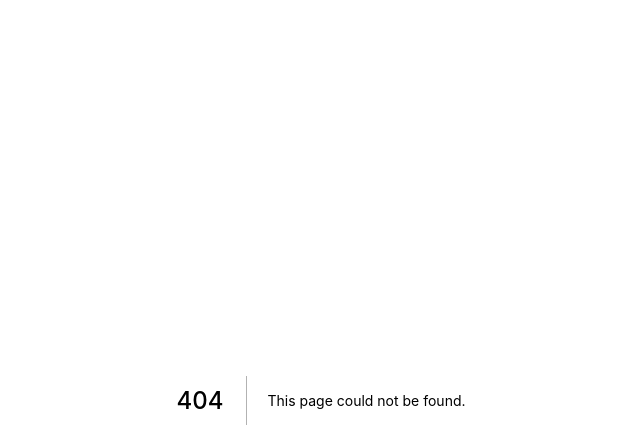
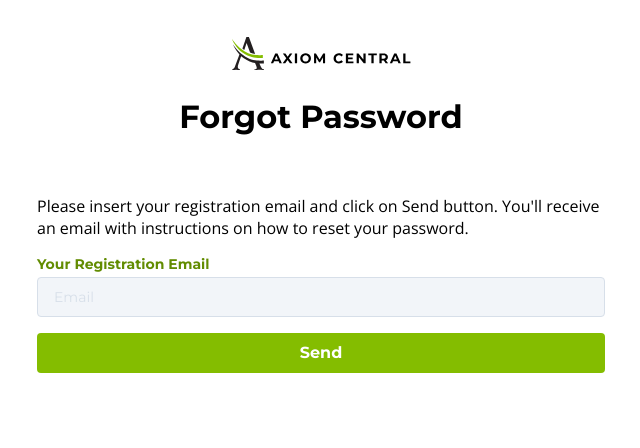
Before and after one commit to axiommortgage/axiomcentral, a Next.js app: page /reset-password in a window 1280 px wide. Before the commit this address had no page. Shown: the top 448 px of the page, without its empty margins (319-959 px from the left). Built offline with nearby package versions, Linux system fonts and the light colour scheme.

Commit message:
Adding Forgot and Reset Password sections

```diff
--- a/components/Login.js
+++ b/components/Login.js
@@ -11,7 +11,7 @@ const Login = props => {
   const [username, setUsername] = useState('');
   const [password, setPassword] = useState('');
   const [processing, setProcessing] = useState(false);
-  const {userAuth, setUserAuth} = useContext(AuthContext);
+  const { userAuth, setUserAuth } = useContext(AuthContext);
 
   const handleLogin = (e) => {
     e.preventDefault();
@@ -30,7 +30,7 @@ const Login = props => {
       let jwt = res.data.jwt;
       let user = res.data.user;
 
-      setUserAuth({isAuth: true, userInfo: res.data.user});
+      setUserAuth({ isAuth: true, userInfo: res.data.user });
 
       setCookie(null, 'jwt', jwt, {
         maxAge: 30 * 24 * 60 * 60,
@@ -67,7 +67,7 @@ const Login = props => {
 
           <button type="submit" onClick={e => handleLogin(e)}>{processing ? <img src="/images/spinner-white.svg" /> : ''}Login</button>
         </form>
-        <Link href="/">Forgot your password? Click here.</Link>
+        <Link href="/reset-password">Forgot your password? Click here.</Link>
       </div>
     </section>
   )
--- /dev/null
+++ b/pages/reset-password.js
@@ -0,0 +1,95 @@
+import { useState } from 'react';
+import { useRouter } from 'next/router';
+import Layout from '../components/Layout';
+import axios from 'axios';
+import Cookies from 'js-cookie';
+import style from '../styles/Password.module.scss';
+
+
+const NewPassword = () => {
+
+  const router = useRouter();
+  const code = router.query.code;
+
+  const [step, setStep] = useState('forgot');
+  const [userEmail, setUserEmail] = useState('');
+  const [newPassword, setNewPassword] = useState('');
+  const [confirmNewPassword, setConfirmNewPassword] = useState('');
+
+
+  const token = Cookies.get('jwt');
+  const ApiUrl = process.env.API_URL;
+
+  const forgotPassword = async e => {
+    e.preventDefault();
+
+    await axios.post(`${ApiUrl}/auth/forgot-password`, {
+      email: userEmail
+    }).then(res => {
+      if (res.data.ok) {
+        setStep('reset');
+      }
+    }).catch(err => {
+      console.log(err.response);
+    });
+  }
+
+  const resetPassword = async e => {
+    e.preventDefault();
+
+    await axios.post(`${ApiUrl}/auth/reset-password`, {
+      code: code, // code contained in the reset link of step 3.
+      password: newPassword,
+      passwordConfirmation: confirmNewPassword,
+    }).then(res => {
+      if (res.data.ok) {
+        setStep('reset');
+      }
+    }).catch(err => {
+      console.log(err);
+    });
+  }
+
+  return (
+    <>
+      {step === 'forgot' ?
+        <section className={`${style.ax_section} ${style.ax_form_container}`}>
+          <img src="/images/logo.svg" alt="axiom central logo" />
+          <h1 className={style.ax_page_title}>Forgot Password</h1>
+          <form className={style.ax_form}>
+            <p>Please insert your registration email and click on Send button. You'll receive an email with instructions on how to reset your password.</p>
+            <div className={style.ax_field}>
+              <label htmlFor="email">Your Registration Email</label>
+              <input type="email" name="email" placeholder="Email" onChange={e => setUserEmail(e.target.value)}></input>
+            </div>
+            <div className={style.ax_field}>
+              <button className={style.ax_btn_submit} name="forgot" type="submit" onClick={e => forgotPassword(e)} >Send</button>
+            </div>
+          </form>
+
+        </section>
+        :
+        <section className={`${style.ax_section} ${style.ax_form_container}`}>
+          <img src="/images/logo.svg" alt="axiom central logo" />
+          <h1 className={style.ax_page_title}>Reset Password</h1>
+          <form className={style.ax_form}>
+            <p>Insert and confirm your new password.</p>
+            <div className={style.ax_field}>
+              <label htmlFor="password">New Password</label>
+              <input type="password" name="password" onChange={e => setNewPassword(e.target.value)}></input>
+            </div>
+            <div className={style.ax_field}>
+              <label htmlFor="passwordConfirmation">Confirm New Password</label>
+              <input type="password" name="passwordConfirmation" onChange={e => setConfirmNewPassword(e.target.value)}></input>
+            </div>
+            <div className={style.ax_field}>
+              <button className={style.ax_btn_submit} name="forgot" type="submit" onClick={e => resetPassword(e)} >Send</button>
+            </div>
+          </form>
+        </section>
+      }
+    </>
+  )
+}
+
+export default NewPassword;
--- /dev/null
+++ b/styles/Password.module.scss
@@ -0,0 +1,43 @@
+@import 'theme';
+@import 'mixins';
+
+.ax_form_container {
+  width: 100%;
+  height: 100vh;
+  display: flex;
+  flex-direction: column;
+  justify-content: center;
+  align-items: center;
+}
+
+.ax_form{
+  display: flex;
+  flex-wrap: wrap;
+  justify-content: space-between;
+  background: $bright-color;
+  padding: 1.6rem;
+  border-radius: .8rem;
+  display: block;
+  width: 60rem;
+  height: 60rem;
+}
+
+.ax_btn_submit{
+  height: 4rem;
+  border-radius: .4rem;
+  background: $highlight-color;
+  color: $bright-color;
+  font-family: $display-font;
+  font-size: 1.6rem;
+  font-weight: 600;
+  border: none;
+  padding: 0 2.4rem;
+  float: right;
+
+  > img, svg{
+    display: inline-block;
+    width: 3.6rem !important;
+    height: 3.6rem !important;
+    vertical-align: middle;
+  }
+}
--- a/styles/_theme.scss
+++ b/styles/_theme.scss
@@ -14,7 +14,16 @@ $shadow-large: 8px 8px 24px rgba(45, 44, 48, 0.15);
 $cubic-transition: cubic-bezier(0,.83,.42,1.01);
 
 
+
 @media screen and (min-width: 0) and (max-width: 767px){
+
+  .ax_section {
+    p{
+      font-size: 1.6rem;
+      font-family: $body-font;
+    }
+  }
+
   .ax_container{
     width: 90%;
     display: block;
@@ -29,6 +38,13 @@ $cubic-transition: cubic-bezier(0,.83,.42,1.01);
 }
 
 @media screen and (min-width: 768px) and (max-width: 1199px){
+  .ax_section {
+    p{
+      font-size: 1.6rem;
+      font-family: $body-font;
+    }
+  }
+
   .ax_container{
     width: 74rem;
     display: block;
@@ -37,6 +53,13 @@ $cubic-transition: cubic-bezier(0,.83,.42,1.01);
 }
 
 @media screen and (min-width: 1200px){
+  .ax_section {
+    p{
+      font-size: 1.6rem;
+      font-family: $body-font;
+    }
+  }
+
   .ax_container{
     width: 114rem;
     display: block;
```
